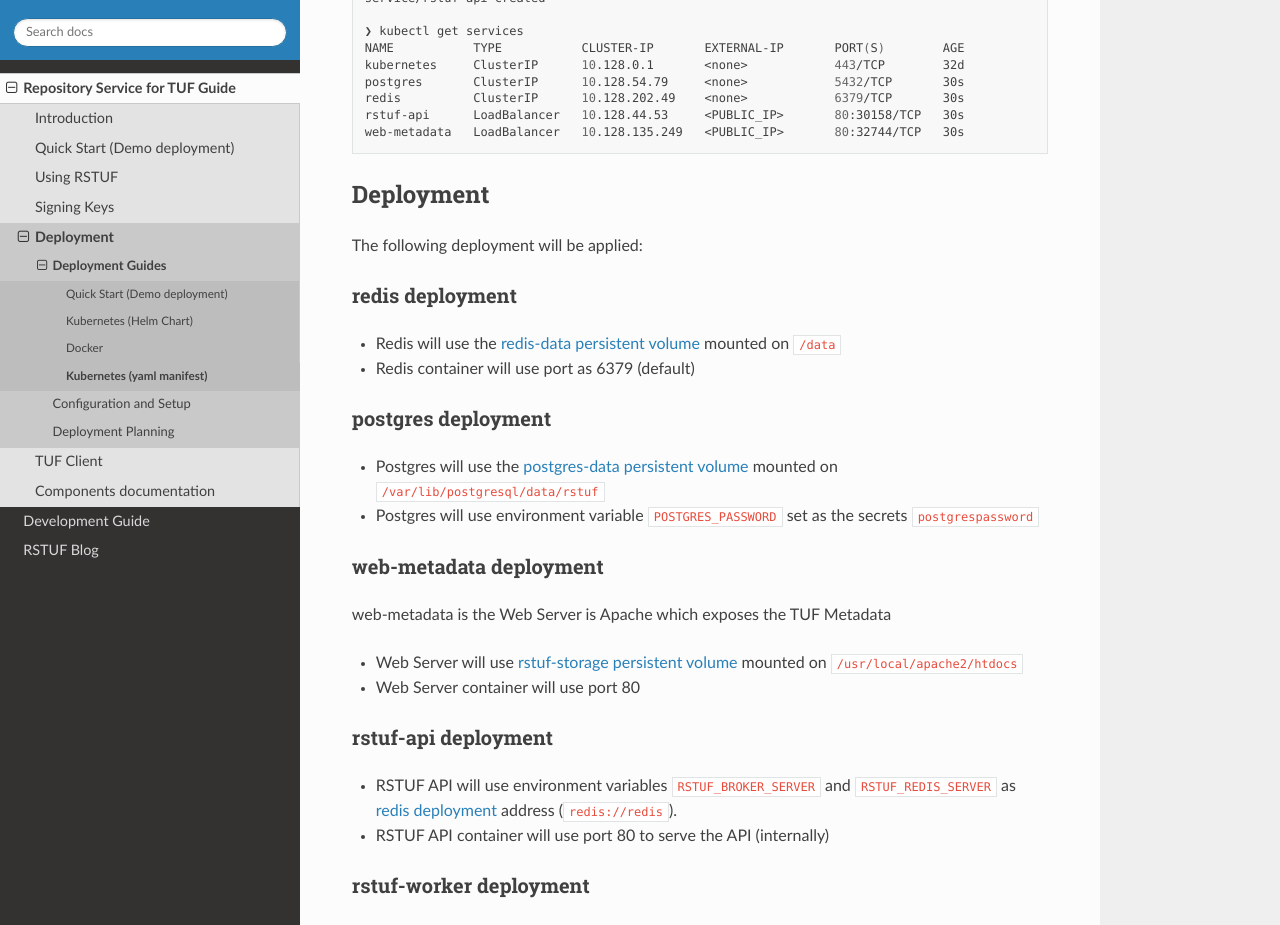
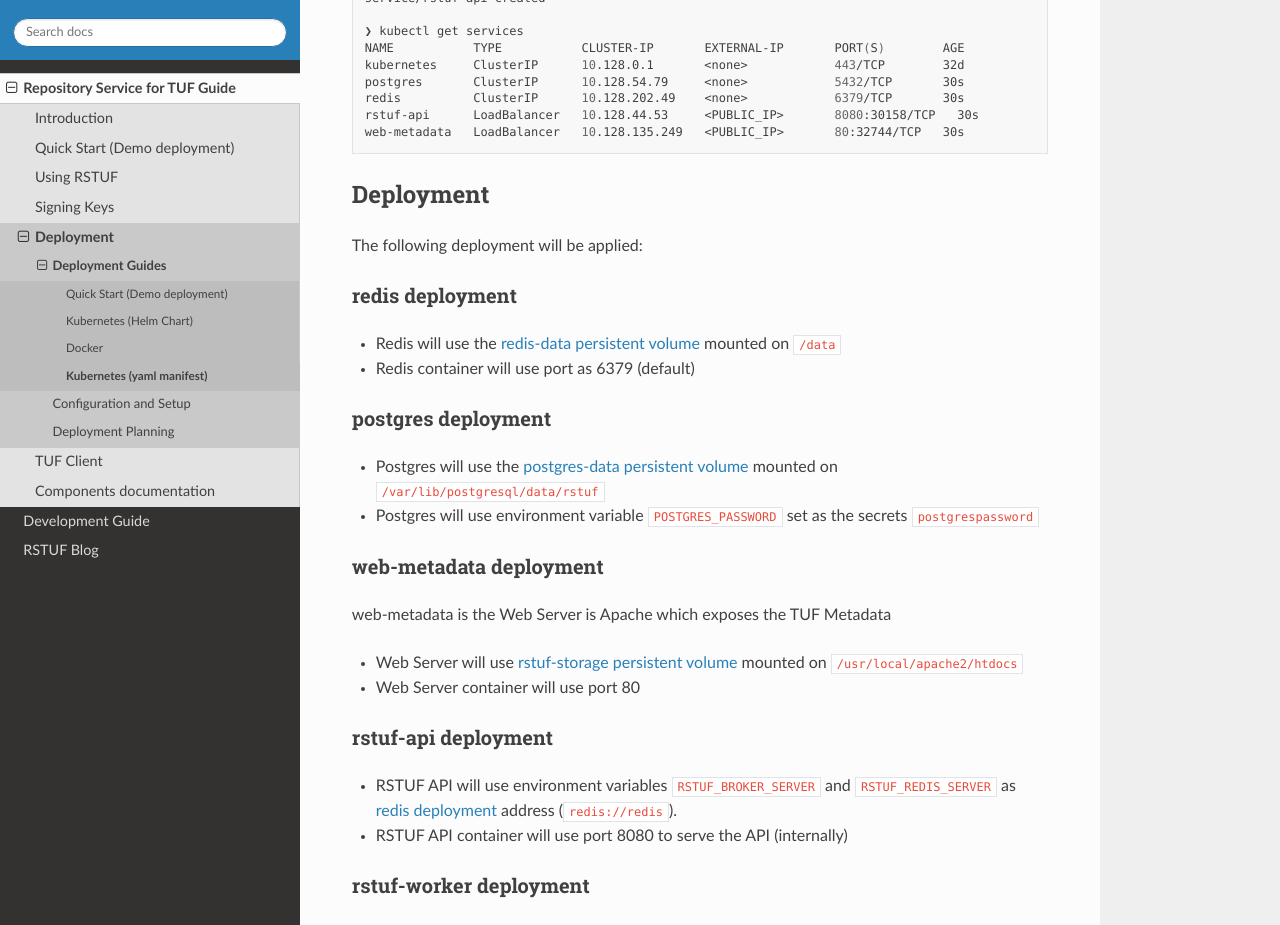
Before and after one commit to repository-service-tuf/repository-service-tuf, a Sphinx documentation site: the page built from docs/source/guide/deployment/guide/kubernetes.rst, in a window 1280 px wide and 1400 px high, scrolled down 5824 px. Shown: the part 152-1077 px from the top of the window. Built offline with Sphinx 7.4.7 and the Read the Docs theme 3.1.0, drawn with Linux system fonts in a browser that asks for light colours; some of the changed text lies outside the part shown.

Commit message:
Fix docs for non-root security hardening: update port refs and simplify ReadTheDocs config
Agent-Logs-Url: https://github.com/Dev10-sys/repository-service-tuf/sessions/bf0e70f3-be79-48dd-a7e9-9415aeb1ab60

Co-authored-by: Dev10-sys <215909991+Dev10-sys@users.noreply.github.com>

```diff
--- a/docs/source/guide/deployment/guide/docker-compose.yml
+++ b/docs/source/guide/deployment/guide/docker-compose.yml
@@ -64,8 +64,8 @@ services:
     volumes:
       - rstuf-api-data:/data
     ports:
-      - 80:80
-      - 443:443
+      - 8080:8080
+      - 8443:8443
     environment:
       RSTUF_BROKER_SERVER: redis://redis
       RSTUF_REDIS_SERVER: redis://redis
--- a/docs/source/guide/deployment/guide/k8s/services.yml
+++ b/docs/source/guide/deployment/guide/k8s/services.yml
@@ -63,8 +63,8 @@ spec:
   type: LoadBalancer
   ports:
     - name: "http"
-      port: 80
-      targetPort: 80
+      port: 8080
+      targetPort: 8080
   selector:
     io.kompose.service: rstuf-api
 # RSTUF Worker is not a service, only a consumer backend
--- a/docs/source/guide/deployment/guide/kubernetes.rst
+++ b/docs/source/guide/deployment/guide/kubernetes.rst
@@ -174,7 +174,7 @@ web-metadata
 
 rstuf-api
 =========
-* Exposes the port 80 externally, using a load balancer
+* Exposes the port 8080 externally, using a load balancer
 
 Services example
 ----------------
@@ -200,7 +200,7 @@ Applying services
   kubernetes     ClusterIP      10.128.0.1       <none>            443/TCP        32d
   postgres       ClusterIP      10.128.54.79     <none>            5432/TCP       30s
   redis          ClusterIP      10.128.202.49    <none>            6379/TCP       30s
-  rstuf-api      LoadBalancer   10.128.44.53     <PUBLIC_IP>       80:30158/TCP   30s
+  rstuf-api      LoadBalancer   10.128.44.53     <PUBLIC_IP>       8080:30158/TCP   30s
   web-metadata   LoadBalancer   10.128.135.249   <PUBLIC_IP>       80:32744/TCP   30s
 
 Deployment
@@ -237,7 +237,7 @@ rstuf-api deployment
 * RSTUF API will use environment variables ``RSTUF_BROKER_SERVER`` and
   ``RSTUF_REDIS_SERVER`` as :ref:`guide/deployment/guide/kubernetes:redis deployment`
   address (``redis://redis``).
-* RSTUF API container will use port 80 to serve the API (internally)
+* RSTUF API container will use port 8080 to serve the API (internally)
 
 rstuf-worker deployment
 =======================
--- a/docs/source/guide/deployment/planning/services.rst
+++ b/docs/source/guide/deployment/planning/services.rst
@@ -4,7 +4,7 @@ Services
 
 
 The RSTUF API is a service that exposes a web service. By default, the
-container image exposes port ``80`` or port ``443`` when
+container image exposes port ``8080`` or port ``8443`` when
 :ref:`using HTTP certificates <guide/repository-service-tuf-api/Docker_README:(Optional) `SECRETS_RSTUF_SSL_CERT\`>`.
 Depending upon the specific RSTUF use case, it may become necessary to expose these ports
 externally.
--- a/docs/source/guide/repository-service-tuf-cli/index.rst
+++ b/docs/source/guide/repository-service-tuf-cli/index.rst
@@ -358,7 +358,7 @@ See the below CSV file example:
 │    --help                    -h        Show this message and exit.                                                                                  │
 ╰─────────────────────────────────────────────────────────────────────────────────────────────────────────────────────────────────────────────────────╯
 
-    ❯ rstuf admin import-artifacts --db-uri postgresql://postgres:secret@127.0.0.1:5433 --csv artifacts-1of2.csv --csv artifacts-2of2.csv --api-server http://127.0.0.1:80/
+    ❯ rstuf admin import-artifacts --db-uri postgresql://postgres:secret@127.0.0.1:5433 --csv artifacts-1of2.csv --csv artifacts-2of2.csv --api-server http://127.0.0.1:8080/
     Import status: Loading data from ../repository-service-tuf/tests/data/artifacts-1of2.csv
     Import status: Importing ../repository-service-tuf/tests/data/artifacts-1of2.csv data
     Import status: ../repository-service-tuf/tests/data/artifacts-1of2.csv imported
```
Also changed, not shown: docs/requirements.txt (added, +8 -0 lines), docs/source/guide/repository-service-tuf-api/Docker_README.md (+4 -4 lines), .readthedocs.yaml.
